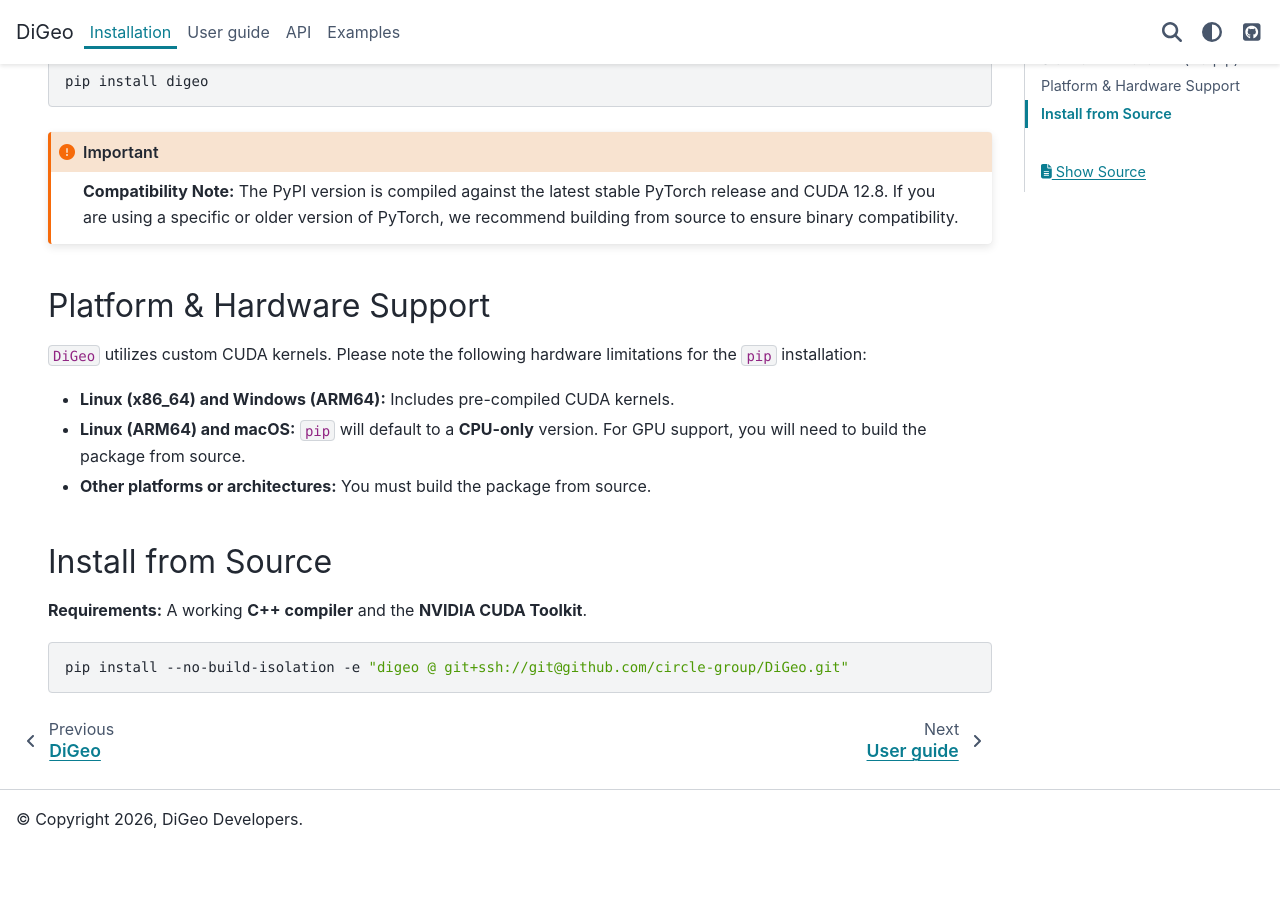
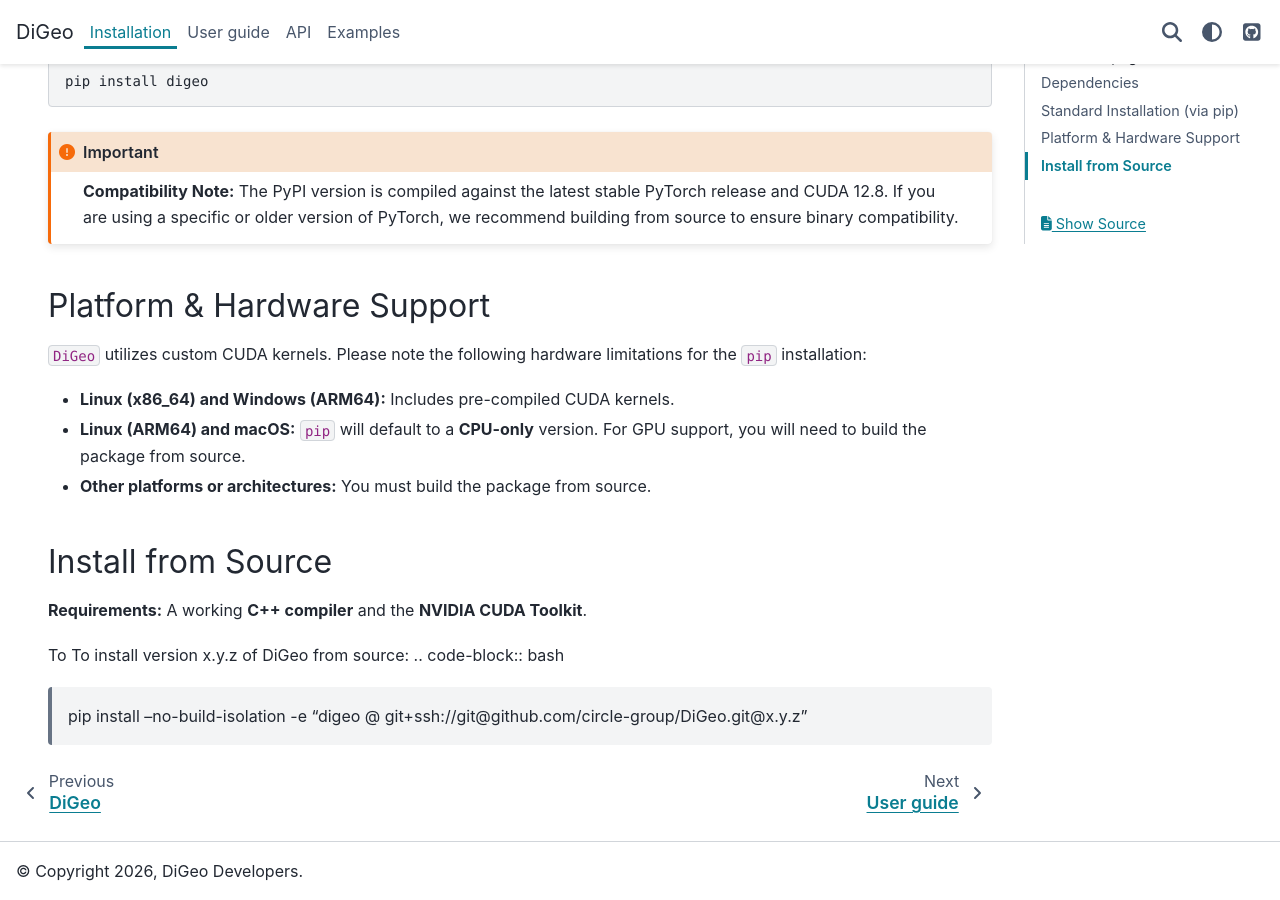
Before and after one commit to circle-group/DiGeo, a Sphinx documentation site: the page built from doc/source/install.rst, in a window 1280 px wide and 900 px high, scrolled down 535 px. Built offline with Sphinx 7.4.7 and the PyData theme 0.15.4, drawn with Linux system fonts in a browser that asks for light colours; before the commit the page ends 1383 px from its top, so only the background shows below that.

Commit message:
specify digeo version

```diff
--- a/doc/source/install.rst
+++ b/doc/source/install.rst
@@ -48,6 +48,7 @@
 
 **Requirements:** A working **C++ compiler** and the **NVIDIA CUDA Toolkit**.
 
+To To install version x.y.z of DiGeo from source:
 .. code-block:: bash
 
-   pip install --no-build-isolation -e "digeo @ git+ssh://git@github.com/circle-group/DiGeo.git"
+   pip install --no-build-isolation -e "digeo @ git+ssh://git@github.com/circle-group/DiGeo.git@x.y.z"
```
Also changed, not shown: README.md (+2 -1 lines).
